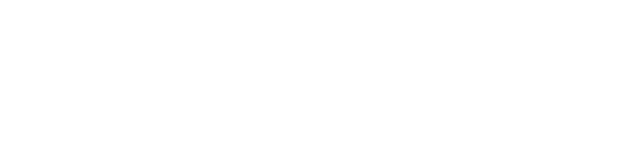
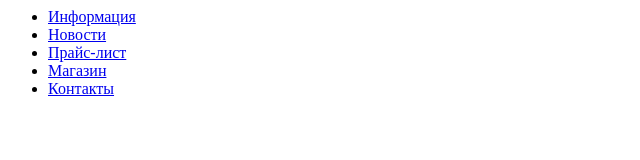
Before and after one commit to Evhash/barbershop, a plain HTML site: page index.html in a window 1280 px wide. Shown: the whole page, without its empty margins (0-640 px from the left). Drawn offline with Linux system fonts and the light colour scheme.

Commit message:
Шапка, частично меню навигации

```diff
--- a/index.html
+++ b/index.html
@@ -3,9 +3,21 @@
 <html lang="ru" dir="ltr">
   <head>
     <meta charset="utf-8">
-    <title></title>
+    <title>Барбершоп "Бородинский"</title>
   </head>
-  <body>
+    <body>
+      <header class="main-header">
+        <nav class="main-navigation">
+          <ul class="site-navigation">
+            <li><a href="info.html">Информация</a></li>
+            <li><a href="news.html">Новости</a></li>
+            <li><a href="price.html">Прайс-лист</a></li>
+            <li><a href="catalog.html">Магазин</a></li>
+            <li><a href="contacts.html">Контакты</a></li>
+          </ul>
+        </nav>
 
-  </body>
+      </header>
+
+    </body>
 </html>
```
